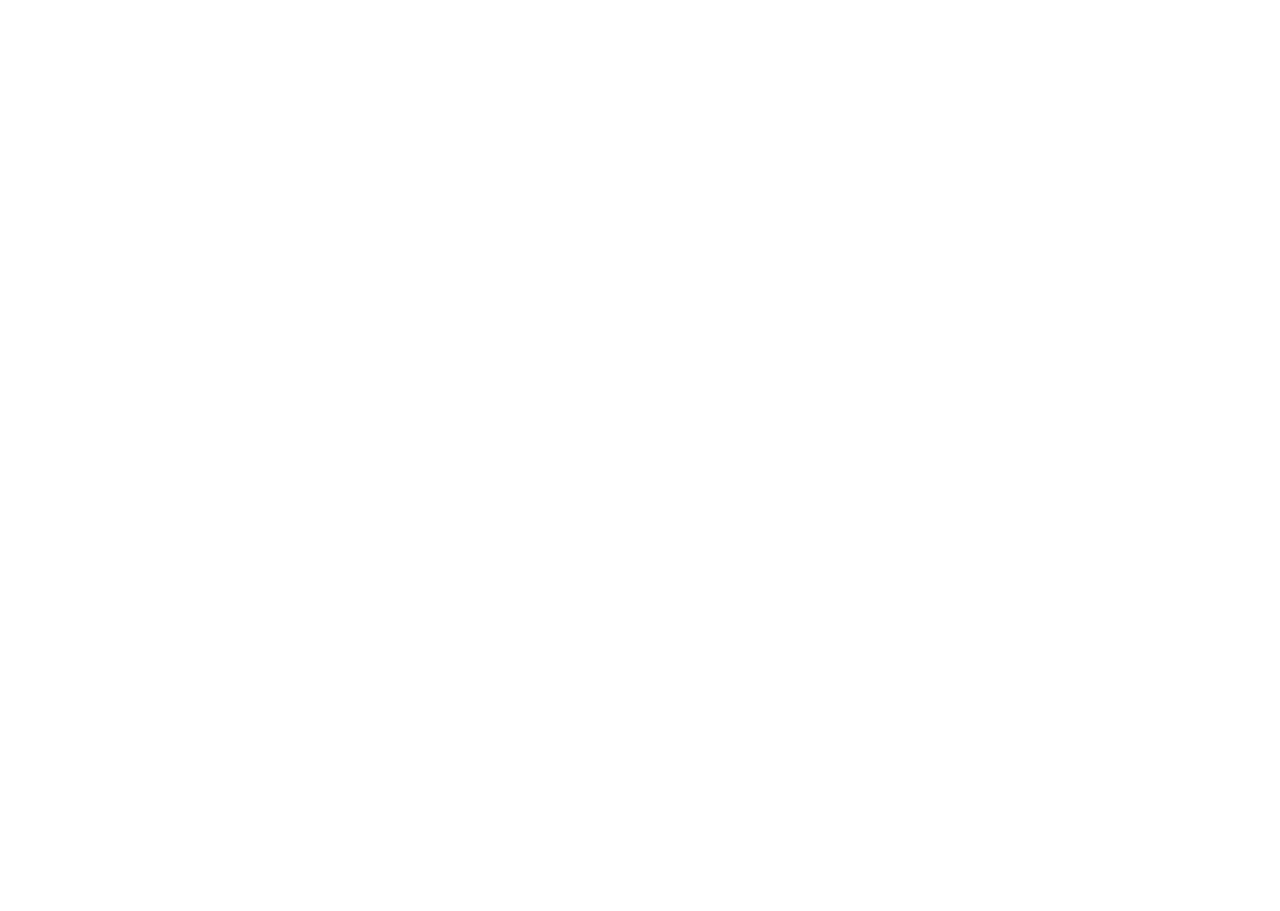
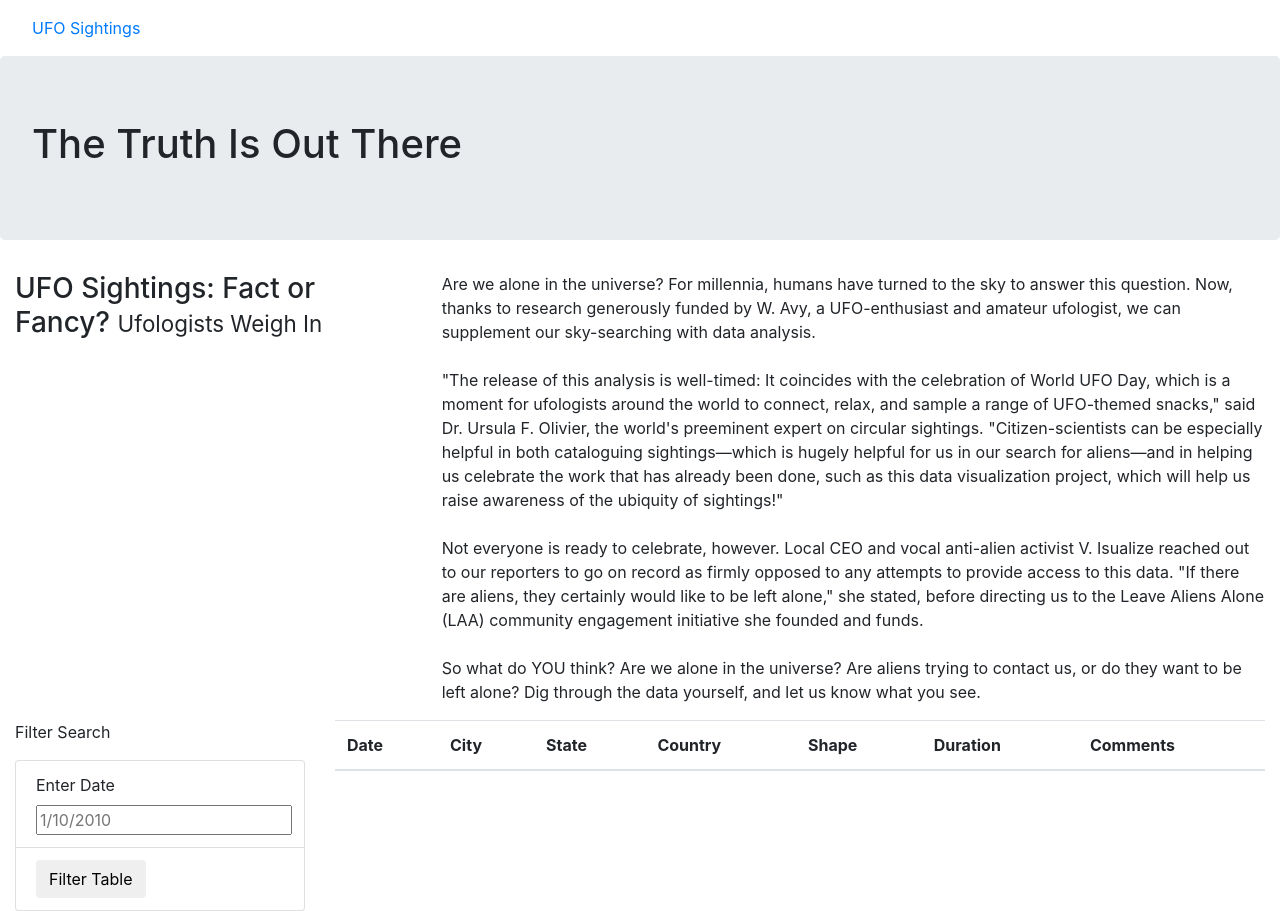
Before and after one commit to connorfarrell7/UFOs, a plain HTML site: page index.html in a window 1280 px wide. Before the commit the page ends 800 px from the top, so only its background shows below. Drawn offline with nearby package versions, Linux system fonts and the light colour scheme.

Commit message:
updated HTML code, added column names

```diff
--- a/index.html
+++ b/index.html
@@ -4,9 +4,79 @@
     <meta charset="UTF-8">
     <meta http-equiv="X-UA-Compatible" content="IE=edge">
     <meta name="viewport" content="width=device-width, initial-scale=1.0">
-    <title>Document</title>
+    <title>UFO Finder</title>
+    <link
+      rel="stylesheet"
+      href="https://maxcdn.bootstrapcdn.com/bootstrap/4.0.0/css/bootstrap.min.css"
+      integrity="sha384-Gn5384xqQ1aoWXA+058RXPxPg6fy4IWvTNh0E263XmFcJlSAwiGgFAW/dAiS6JXm"
+      crossorigin="anonymous"
+    />
+    <link rel="stylesheet" href="static/css/style.css">
 </head>
 <body>
-
+    <div class='wrapper'>
+        <nav class='navbar navbar-expand-lg'>
+            <a class='navbar brand' href='index.html'>UFO Sightings</a>
+        </nav>
+    </div>
+    <div class='jumbotron'>
+        <h1>The Truth Is Out There</h1>
+    </div>
+    <div class='container-fluid'>
+        <div class='row'>
+            <div class='col-md-4'>
+                <h3>UFO Sightings: Fact or Fancy? <small>Ufologists Weigh In</small></h3>
+            </div>
+            <div class='col-md-8'>
+                <p>
+                    Are we alone in the universe? For millennia, humans have turned to the sky to answer this question. Now, thanks to research generously
+                    funded by W. Avy, a UFO-enthusiast and amateur ufologist, we can supplement our sky-searching with data analysis.<br><br>"The release
+                    of this analysis is well-timed: It coincides with the celebration of World UFO Day, which is a moment for ufologists around the world to
+                    connect, relax, and sample a range of UFO-themed snacks," said Dr. Ursula F. Olivier, the world's preeminent expert on circular sightings.
+                    "Citizen-scientists can be especially helpful in both cataloguing sightings—which is hugely helpful for us in our search for aliens—and in
+                    helping us celebrate the work that has already been done, such as this data visualization project, which will help us raise awareness of
+                    the ubiquity of sightings!"<br><br>Not everyone is ready to celebrate, however. Local CEO and vocal anti-alien activist V. Isualize reached
+                    out to our reporters to go on record as firmly opposed to any attempts to provide access to this data. "If there are aliens, they certainly
+                    would like to be left alone," she stated, before directing us to the Leave Aliens Alone (LAA) community engagement initiative she founded and
+                    funds.<br><br>So what do YOU think? Are we alone in the universe? Are aliens trying to contact us, or do they want to be left alone? Dig
+                    through the data yourself, and let us know what you see.
+                </p>
+            </div>
+        </div>
+    </div>
+    <div class='container-fluid'>
+        <div class='row'>
+            <div class='col-md-3'>
+                <form>
+                    <p>Filter Search</p>
+                    <ul class='list-group'>
+                        <li class='list-group-item'>
+                            <label for='date'>Enter Date</label>
+                            <input type='text' placeholder='1/10/2010' id='datetime'/>
+                        </li>
+                        <li class='list-group-item'>
+                            <button id='filter-btn' type='button' class='btn btn-default'>Filter Table</button>
+                        </li>
+                    </ul>
+                </form>
+            </div>
+            <div class="col-md-9">
+                <table class="table table-striped">
+                    <thead>
+                        <tr>
+                            <th>Date</th>
+                            <th>City</th>
+                            <th>State</th>
+                            <th>Country</th>
+                            <th>Shape</th>
+                            <th>Duration</th>
+                            <th>Comments</th>
+                        </tr>
+                    </thead>
+                    <tbody></tbody>
+                </table>
+            </div>
+        </div>
+    </div>
 </body>
 </html>
--- a/static/js/app.js
+++ b/static/js/app.js
@@ -34,3 +34,5 @@ function handleClick() {
 }
 
 d3.selectAll("#filter-btn").on("click", handleClick);
+
+buildTable(tableData);
```
